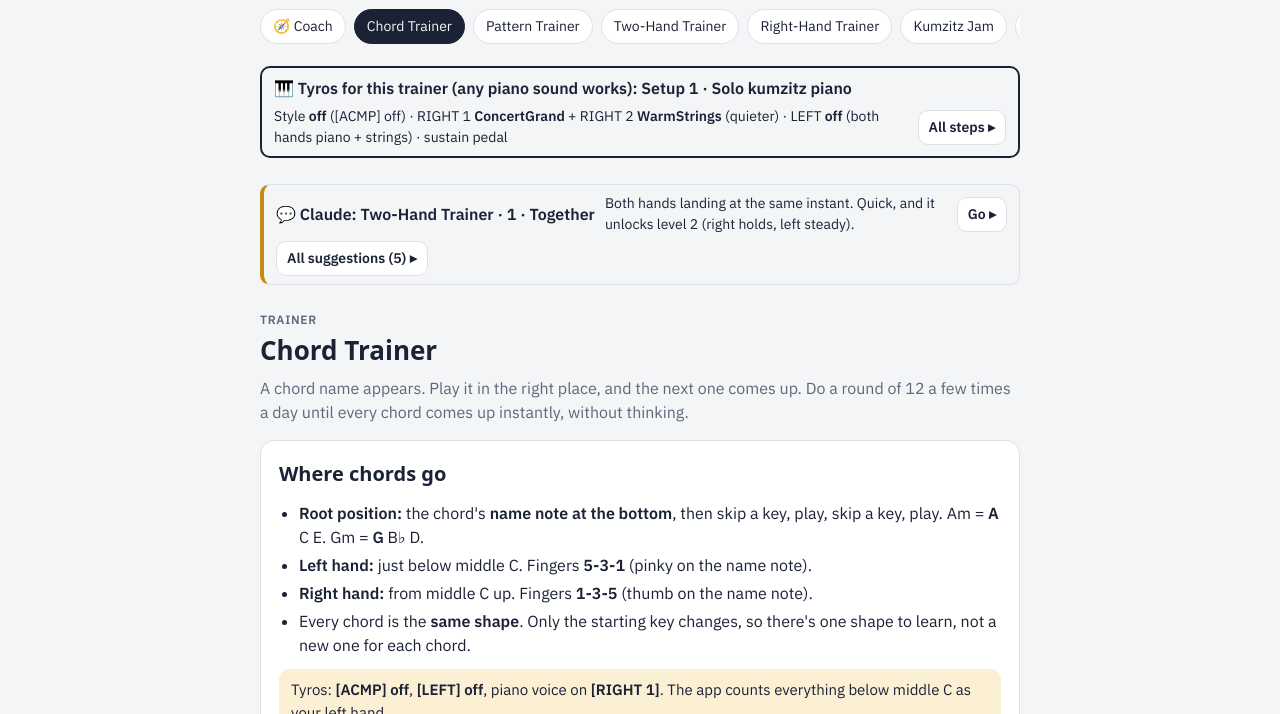
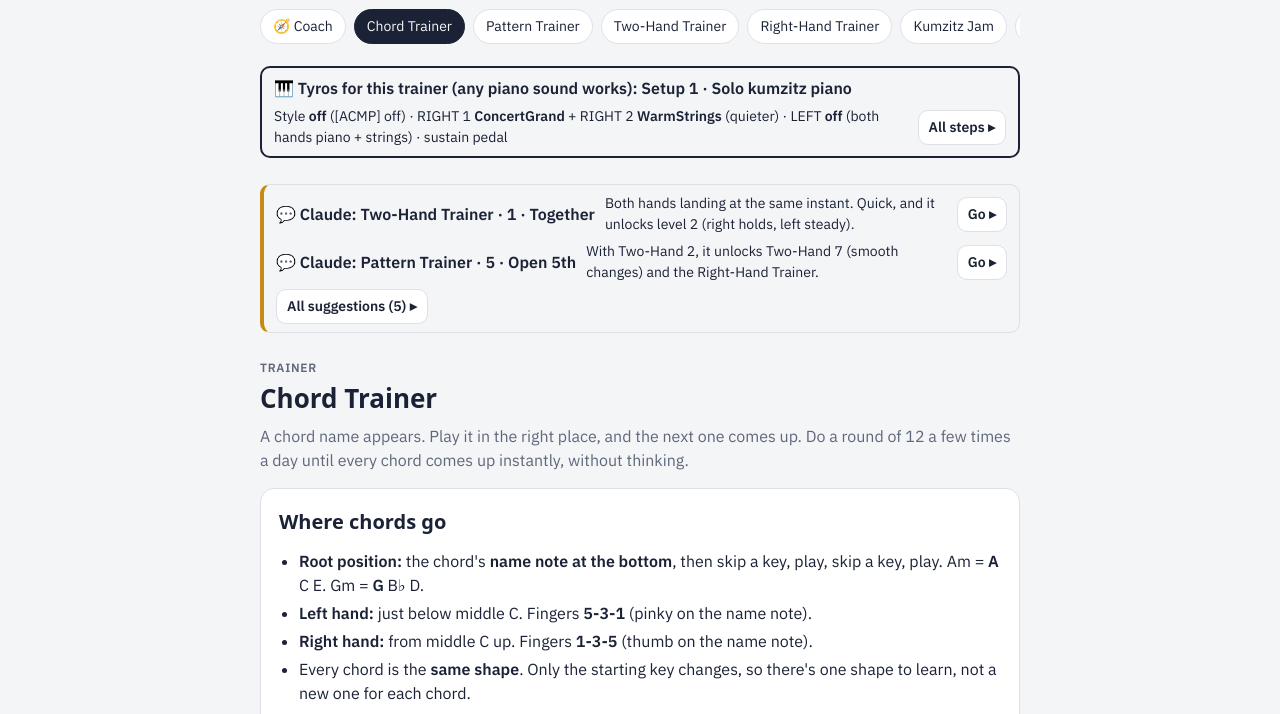
Before and after one commit to burn0023/Burn0023.github.io, a plain HTML site: page keyboard-coach/index.html in a window 1280 px wide. Shown: the part 63-777 px from the top of the page. Drawn offline with Linux system fonts and the light colour scheme; a web font is replaced by a local one.

Commit message:
Coach box on trainer pages only when it points to another trainer, level or key
Co-Authored-By: Claude Opus 5.5 <noreply@anthropic.com>
Claude-Session: https://claude.ai/code/session_01UE7wiKptx7v9cSLQjVh5yv

```diff
--- a/keyboard-coach/index.html
+++ b/keyboard-coach/index.html
@@ -1493,7 +1493,8 @@ function coachList(){const out=[],now=Date.now();const add=(pri,title,why,go,tag
   return out.sort((a,b)=>b.pri-a.pri)}
 const coachAt=g=>{if(DRILLS[g.tab])return (!g.lv||DS[g.tab].lv===g.lv)&&(!g.key||DS[g.tab].key===g.key);if(g.tab==='jam')return (!g.role||JAM.role===g.role)&&(!g.groove||JAM.groove===g.groove);if(g.tab==='trainer')return !g.set||TR.set===g.set;return true};
 function coachStrip(sel){if(sel==='coach'||sel==='setups')return '';const L=coachList();if(!L.length)return '';
-  const here=x=>x.go&&x.go.tab===sel;const top=[...L.filter(here).slice(0,1),...L.filter(x=>!here(x)).slice(0,1)].slice(0,2);
+  /* only when it points somewhere else (another trainer, level or key); nothing to show = no box */
+  const here=x=>x.go&&x.go.tab===sel;const top=L.filter(x=>x.go&&!(here(x)&&coachAt(x.go))).slice(0,2);if(!top.length)return '';
   window.__coachTop=top;
   return `<div id="coachStrip" style="border:1px solid var(--rule);border-left:4px solid var(--gold);border-radius:10px;padding:8px 12px;margin:0 0 10px;display:flex;flex-direction:column;gap:6px">
    ${top.map((x,i)=>`<div style="display:flex;flex-wrap:wrap;gap:4px 10px;align-items:center"><span style="font-weight:700">${x.tag==='claude'?'💬 Claude':'🧭 Coach'}${here(x)?' (this trainer)':''}: ${x.title}</span><span style="flex:1 1 280px;font-size:14px">${x.why}</span>${x.go&&!(here(x)&&coachAt(x.go))?`<button class="btn small" data-coach="${i}">${here(x)?'Do it':'Go'} ▸</button>`:''}</div>`).join('')}
```
